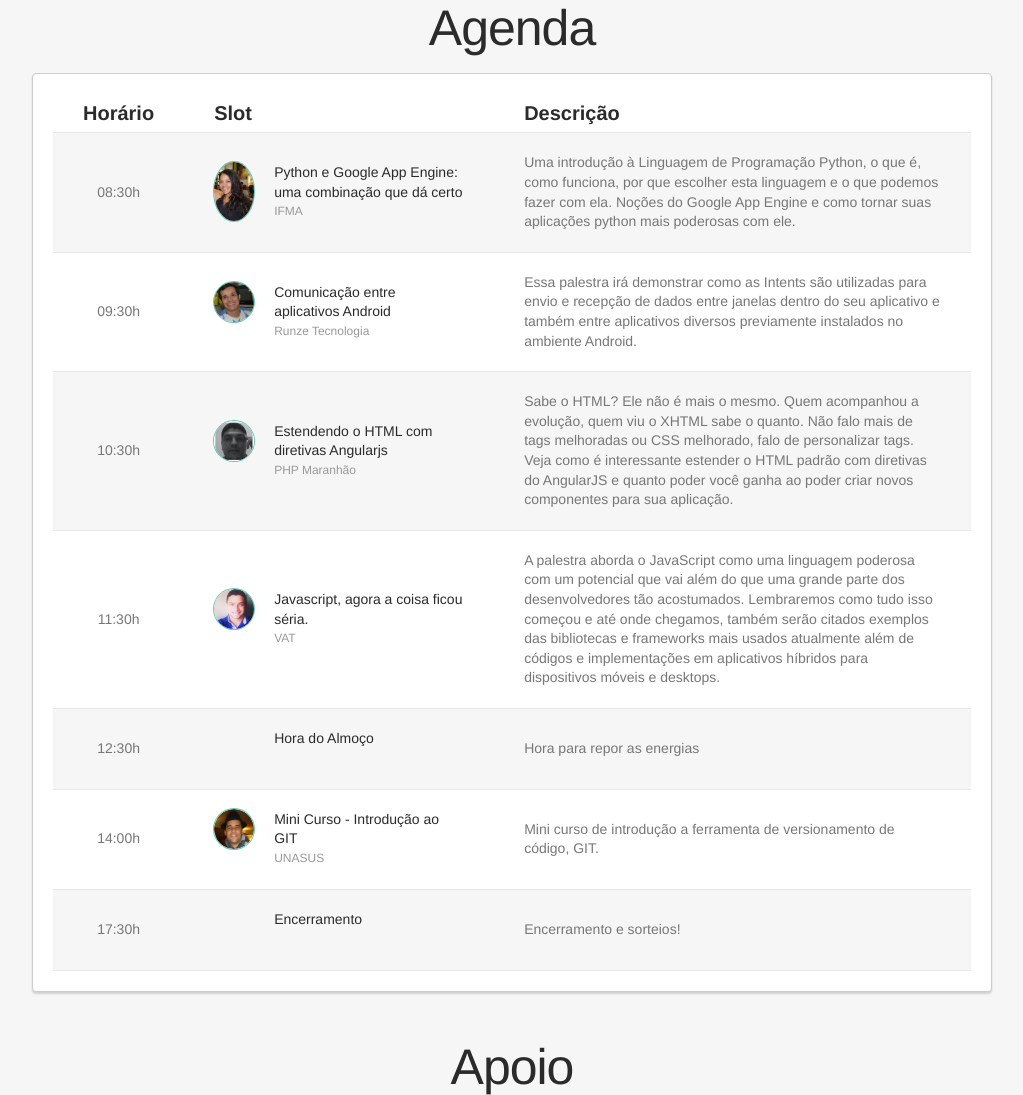
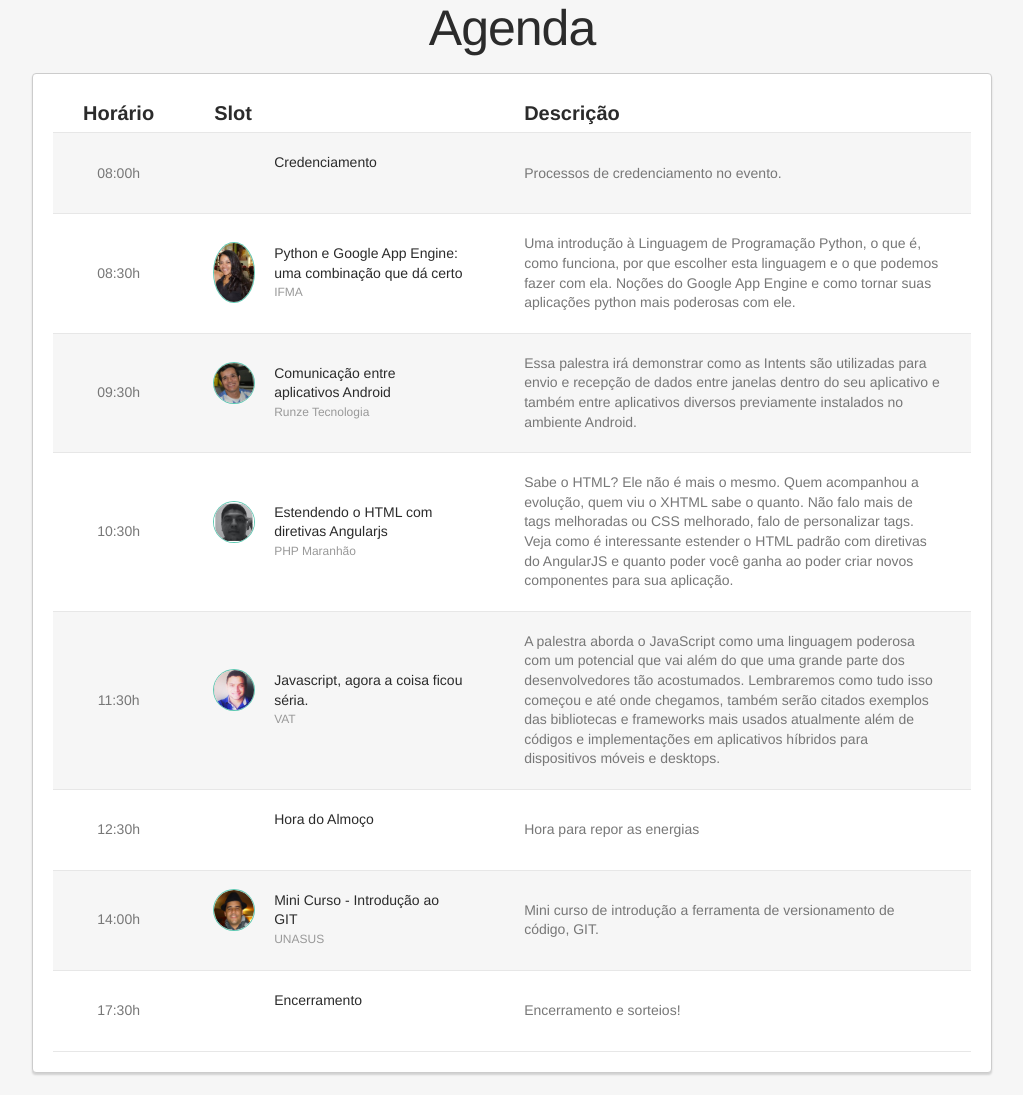
Before and after one commit to GDGSaoLuis/gdg-saoluis.github.io, a website: page gdg-sao-luis-day/index.html in a window 1280 px wide. Shown: the part 3009-4104 px from the top of the page, without its empty margins (128-1151 px from the left). Drawn offline with nearby package versions, Linux system fonts and the light colour scheme; some packages are replaced by stand-ins of ours.

Commit message:
Update index.html

```diff
--- a/gdg-sao-luis-day/index.html
+++ b/gdg-sao-luis-day/index.html
@@ -212,7 +212,11 @@
         </thead>
         <tbody>
 
-
+              <tr>
+                <td class="schedule-time">08:00h</td>
+                <td class="schedule-slot"><span class="speaker-photo"></span>Credenciamento <span class="speakers-company"></span></td>
+                <td class="schedule-description">Processos de credenciamento no evento.</td>
+              </tr>
 
               <tr>
                 <td class="schedule-time">08:30h</td>
```
